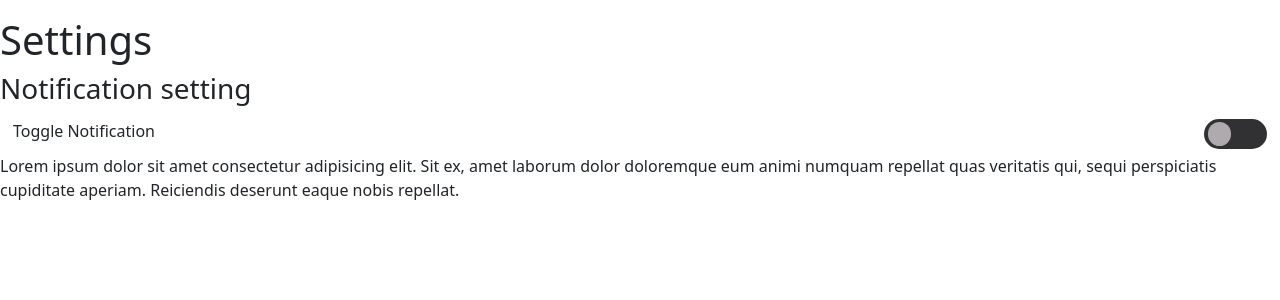
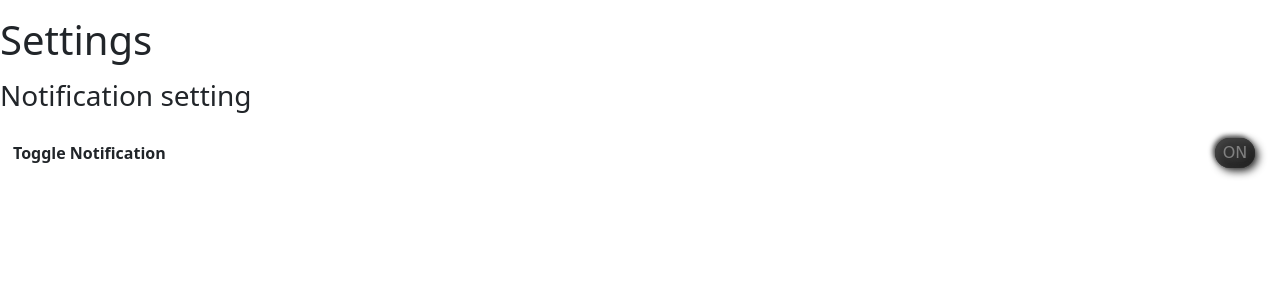
Before and after one commit to HarisM26/Personal-Spending-Tracker, a Django app: page /settings/ in a window 1280 px wide. Shown: the part 88-388 px from the top of the page. Run offline with Django 4.2, Linux system fonts and the light colour scheme; the visitor is signed in with stand-in values (Sample User, id 1); some libraries are stand-ins or nearby versions.

Commit message:
Add notification toggle

```diff
--- a/expenditure/models.py
+++ b/expenditure/models.py
@@ -62,6 +62,9 @@ class User(AbstractBaseUser, PermissionsMixin):
 
   is_active = models.BooleanField(default=True)
 
+  TOGGLE_CHOICE=[('ON',('ON')),('OFF',('OFF'))]
+  toggle_notification = models.CharField(max_length=3,choices=TOGGLE_CHOICE,default='ON')
+
 
 
   USERNAME_FIELD = 'email'
--- a/expenditure/templates/all_categories.html
+++ b/expenditure/templates/all_categories.html
@@ -5,7 +5,7 @@
 <h1> CATEGORIES </h1>
 <div>
   {% for category in categories %}
-  <li>
+  <li class="category_list">
     <span><b>{{ category.name }} </b></span><br>
    Limit&#58; &#163;<i>{{ category.limit }}</i>
     <span>
@@ -15,7 +15,7 @@
   </li>
   {% with transactions=category|get_transactions %}
     {% for transaction in transactions %}
-    <li>{{transaction.title}} &#187;&#187;&#187; <span> &#45; &#163;{{transaction.amount}} </span></li>
+    <li class="transaction_list">{{transaction.title}} &#187;&#187;&#187; <span> &#45; &#163;{{transaction.amount}} </span></li>
     {% endfor %}
     <div> Total transactions &#58; &#163; {{transactions|get_transaction_total}}</div>
   {% endwith %}
--- a/expenditure/templates/settings.html
+++ b/expenditure/templates/settings.html
@@ -8,12 +8,9 @@
   <h3>Notification setting</h3>
   <div id="toggle_notification">
     Toggle Notification
-    <label class="switch">
-      <input type="checkbox">
-      <span class="slider"></span>
-    </label>
+     <button class="toggle_button"><a id="toggle_anchor" href="{% url 'toggle_notification' %}"> {{ toggle }} </a> </button>
+
   </div>
-  <p>Lorem ipsum dolor sit amet consectetur adipisicing elit. Sit ex, amet laborum dolor doloremque eum animi numquam repellat quas veritatis qui, sequi perspiciatis cupiditate aperiam. Reiciendis deserunt eaque nobis repellat.</p>
 </section>
 
 {% endblock %}
--- a/expenditure/views.py
+++ b/expenditure/views.py
@@ -8,7 +8,6 @@ from .news_api import all_articles
 from django.core.files.storage import FileSystemStorage
 from django.urls import reverse
 from .models import *
-
 
 def home(request):
     return render(request, 'home.html')
@@ -21,6 +20,7 @@ def features(request):
 
 def contact(request):
     return render(request, 'contact.html')
+
 
 def get_unread_nofications(user):
     return Notification.objects.filter(user_receiver = user,status = 'unread').count()
@@ -163,4 +163,16 @@ def list_transactions(request):
     return render(request, 'transactions.html', context=context)
 
 def view_settings(request):
-    return render(request,'settings.html')
+    current_user = request.user
+    toggle = current_user.toggle_notification
+    return render(request,'settings.html',{'toggle':toggle})
+
+def toggle_notification(request):
+    current_user = request.user
+    if current_user.toggle_notification == 'ON':
+        current_user.toggle_notification='OFF'
+        current_user.save()
+    else:
+        current_user.toggle_notification='ON'
+        current_user.save()
+    return redirect('settings')
--- a/personal-spending-tracker/urls.py
+++ b/personal-spending-tracker/urls.py
@@ -36,6 +36,7 @@ urlpatterns = [
     path('all_categories/', views.all_categories, name='all_categories'),
     path('notification_page/<int:id>',views.mark_as_read, name='mark_as_read'),
     path('settings/',views.view_settings,name='settings'),
+    path('settings/toggle_notification',views.toggle_notification,name='toggle_notification'),
     path('transactions/', views.list_transactions, name='list_transactions'),
     path('transactions/add/<int:request_id>/', views.add_transaction, name='add_transaction'),
 ]+ static(settings.MEDIA_URL, document_root=settings.MEDIA_ROOT)
--- a/static/assets/css/style.css
+++ b/static/assets/css/style.css
@@ -1,8 +1,14 @@
 @import "toggle_button.css";
 
+h3 {
+  margin-top: 15px;
+}
 #toggle_notification {
+  font-weight: 600;
   display: flex;
+  align-items: center;
   justify-content: space-between;
+  justify-items: center;
   padding: 5px 13px;
 }
 /* *{
--- a/static/assets/css/toggle_button.css
+++ b/static/assets/css/toggle_button.css
@@ -1,56 +1,31 @@
-.switch {
-  --secondary-container: #3a4b39;
-  --primary: #84da89;
-  font-size: 17px;
-  position: relative;
-  display: inline-block;
-  width: 3.7em;
-  height: 1.8em;
+.toggle_button {
+  margin: 12px;
+  height: 30px;
+  width: 40px;
+  border-radius: 50px;
+  background: #333;
+  justify-content: center;
+  align-items: center;
+  box-shadow: -2px -2px 5px #444, 3px 3px 8px #222, inset 3px 3px 7px #444,
+    inset -5px -5px 10px #222;
+  font-family: "Damion", cursive;
+  border: none;
+  font-size: 16px;
+  color: rgb(161, 161, 161);
+  transition: 500ms;
 }
 
-.switch input {
-  display: none;
-  opacity: 0;
-  width: 0;
-  height: 0;
+.toggle_button:hover {
+  box-shadow: -3px -3px 7px #444, 5px 5px 15px #222, inset 5px 5px 10px #222,
+    inset -5px -5px 10px #444;
+  color: #d6d6d6;
+  transition: 500ms;
 }
 
-.slider {
-  position: absolute;
-  cursor: pointer;
-  top: 0;
-  left: 0;
-  right: 0;
-  bottom: 0;
-  background-color: #313033;
-  transition: 0.2s;
-  border-radius: 30px;
+#toggle_anchor {
+  text-decoration: none;
+  color: grey;
 }
-
-.slider:before {
-  position: absolute;
-  content: "";
-  height: 1.4em;
-  width: 1.4em;
-  border-radius: 20px;
-  left: 0.2em;
-  bottom: 0.2em;
-  background-color: #aeaaae;
-  transition: 0.4s;
+#toggle_anchor:hover {
+  color: white;
 }
-
-input:checked + .slider::before {
-  background-color: var(--primary);
-}
-
-input:checked + .slider {
-  background-color: var(--secondary-container);
-}
-
-input:focus + .slider {
-  box-shadow: 0 0 1px var(--secondary-container);
-}
-
-input:checked + .slider:before {
-  transform: translateX(1.9em);
-}
--- a/static/assets/js/main.js
+++ b/static/assets/js/main.js
@@ -1,11 +1,15 @@
-//$(document).ready(function () {
- // $(document).on('focus', '.datefield', function () {
-  //    $(this).datepicker();
-  //});
-//});
+/*
+$(document).ready(function(){
+    $("#").click(function(){
+      $(".transaction_list").toggle();
+    });
+  });
 
-$(document).ready(function(){
-  $(".slider").click(function(){
-    $("p").toggle();
-  });
-});
+const change_button_text = () =>
+{
+    const toggle_button = document.getElementById('my-btn');
+    if (toggle_button.innerText=="ON") toggle_button.innerText = "OFF";
+    else toggle_button.innerText = "ON";
+}
+const toggle_button = document.getElementById('my-btn');
+toggle_button.addEventListener('click',change_button_text) */
```
Also changed, not shown: expenditure/signals.py (+6 -9 lines), README.md, expenditure/migrations/0005_alter_transaction_date.py (added), expenditure/migrations/0006_user_notification_on.py (added), expenditure/migrations/0007_remove_user_notification_on_user_toggle_notification.py (added), expenditure/migrations/0008_alter_user_toggle_notification.py (added).
